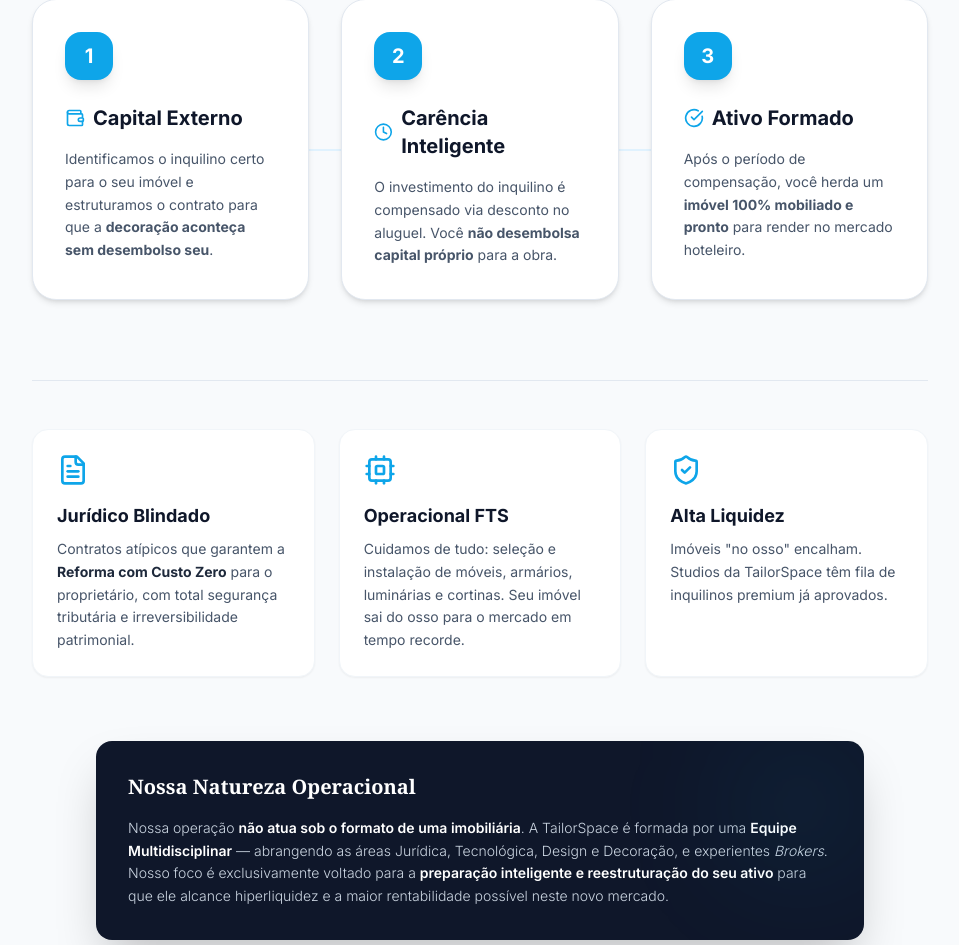
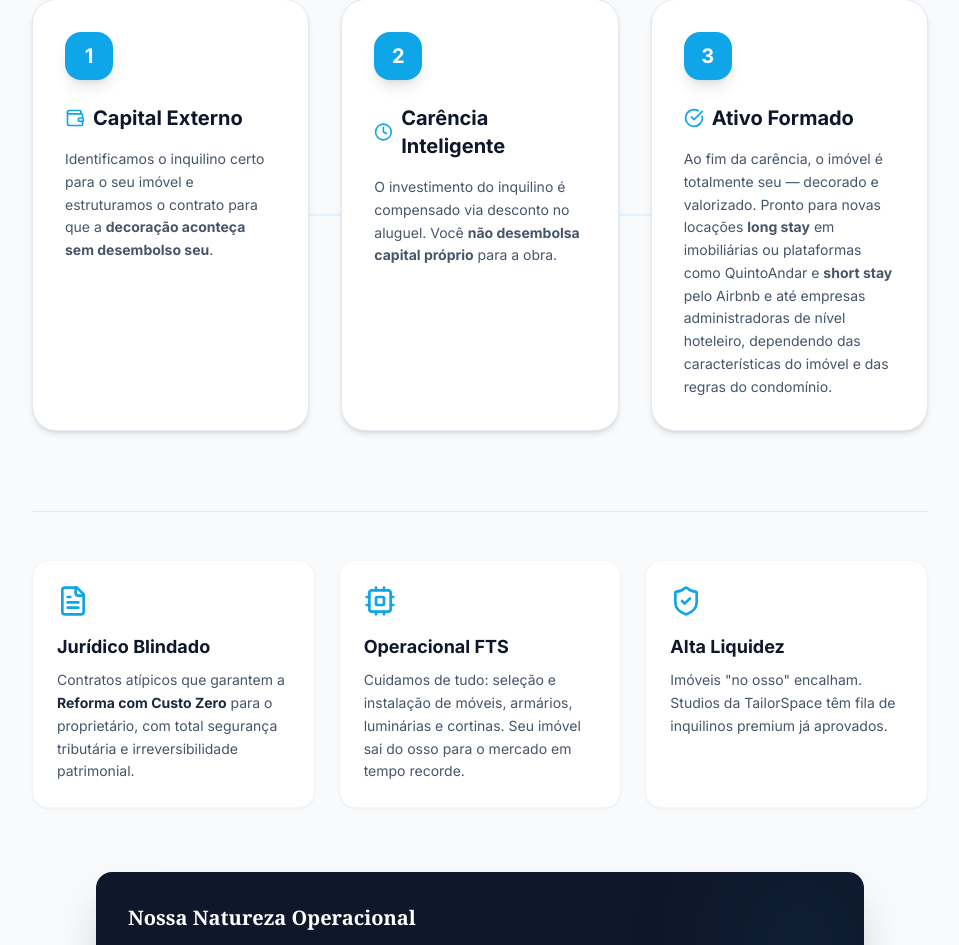
Before and after one commit to aleandrade926/tailorspace-app, a React (Vite) app: page /proprietario in a window 1280 px wide. Shown: the part 2573-3518 px from the top of the page, without its empty margins (160-1119 px from the left). Built offline with nearby package versions, Linux system fonts and the light colour scheme.

Commit message:
fix(copy): update step 3 with complete platform options and accurate positioning

```diff
--- a/src/pages/OwnerLandingPage.tsx
+++ b/src/pages/OwnerLandingPage.tsx
@@ -219,7 +219,7 @@ export default function OwnerLandingPage() {
                 <h4 className="font-bold text-slate-900 mb-4 text-xl flex items-center gap-2">
                   <CheckCircle className="w-5 h-5 text-brand-500" /> Ativo Formado
                 </h4>
-                <p className="text-slate-600 leading-relaxed text-sm">Após o período de compensação, você herda um <strong>imóvel 100% mobiliado e pronto</strong> para render no mercado hoteleiro.</p>
+                <p className="text-slate-600 leading-relaxed text-sm">Ao fim da carência, o imóvel é totalmente seu — decorado e valorizado. Pronto para novas locações <strong>long stay</strong> em imobiliárias ou plataformas como QuintoAndar e <strong>short stay</strong> pelo Airbnb e até empresas administradoras de nível hoteleiro, dependendo das características do imóvel e das regras do condomínio.</p>
               </div>
             </div>
           </div>
```
